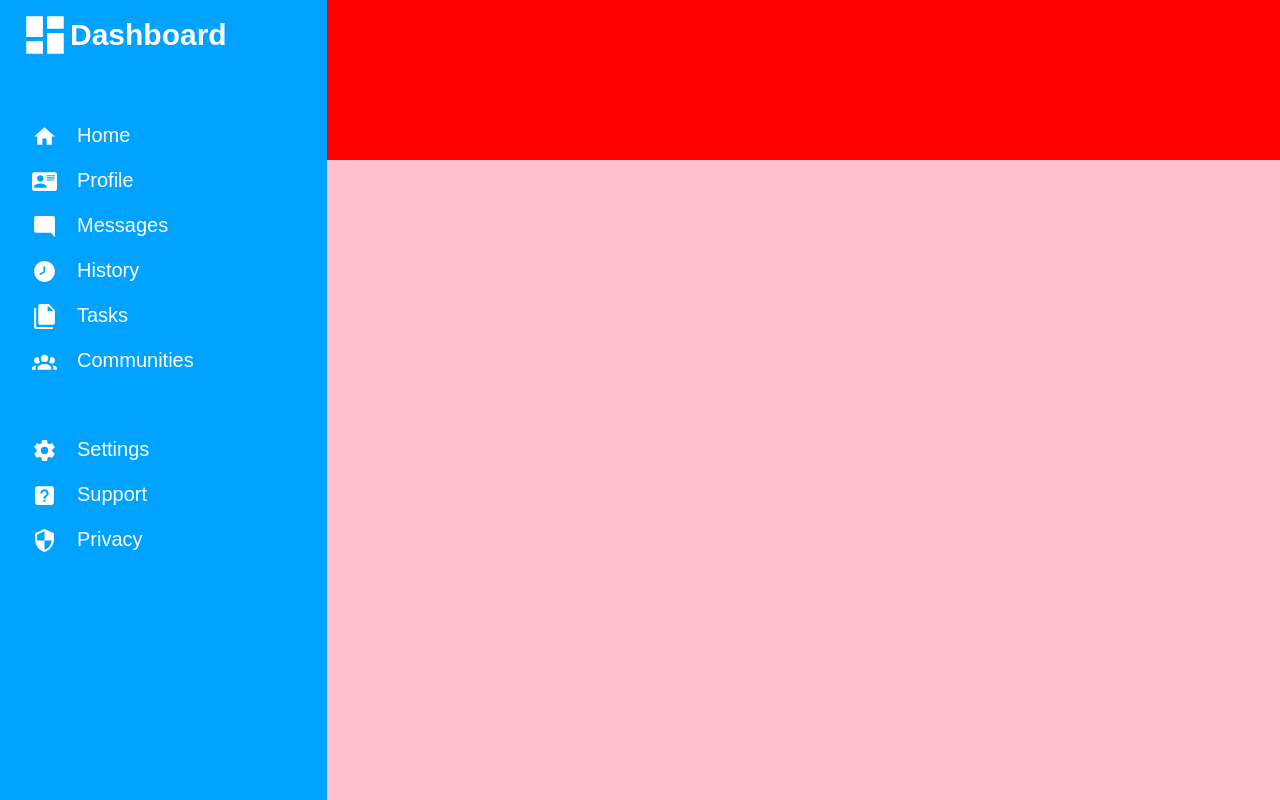
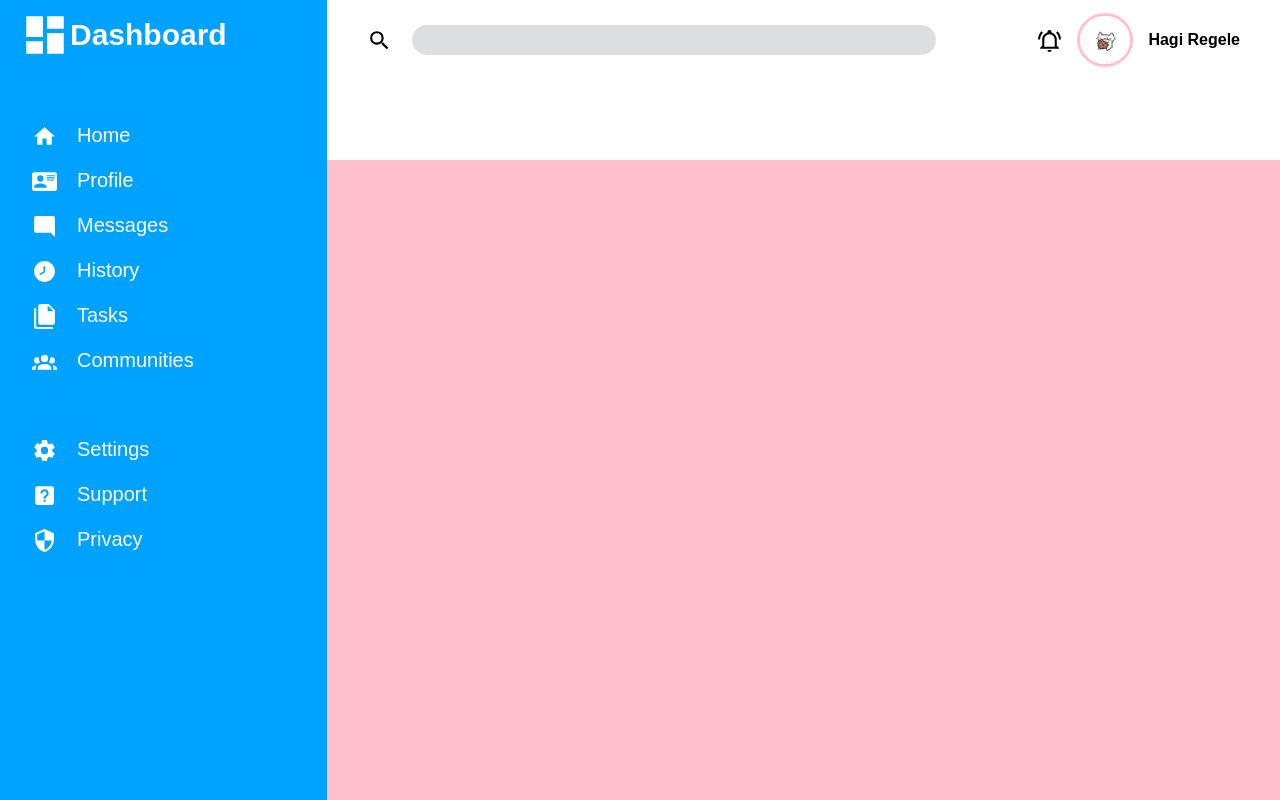
Before and after one commit to Serban-Petru/Admin-Dashboard, a plain HTML site: page index.html in a window 1280 px wide. Drawn offline with Linux system fonts and the light colour scheme.

Commit message:
header top section done

```diff
--- a/index.html
+++ b/index.html
@@ -9,7 +9,22 @@
 <body>
 <div class="content">
     <div class="header">
+        <div class="header-container">
+            <div class="top-header">
+                <div class="top-header-left">
+                    <svg xmlns="http://www.w3.org/2000/svg" viewBox="0 0 24 24"><title>magnify</title><path d="M9.5,3A6.5,6.5 0 0,1 16,9.5C16,11.11 15.41,12.59 14.44,13.73L14.71,14H15.5L20.5,19L19,20.5L14,15.5V14.71L13.73,14.44C12.59,15.41 11.11,16 9.5,16A6.5,6.5 0 0,1 3,9.5A6.5,6.5 0 0,1 9.5,3M9.5,5C7,5 5,7 5,9.5C5,12 7,14 9.5,14C12,14 14,12 14,9.5C14,7 12,5 9.5,5Z" /></svg>
+                    <input type="text">
+                </div>
+                <div class="top-header-right">
+                    <svg xmlns="http://www.w3.org/2000/svg" viewBox="0 0 24 24"><title>bell-ring-outline</title><path d="M10,21H14A2,2 0 0,1 12,23A2,2 0 0,1 10,21M21,19V20H3V19L5,17V11C5,7.9 7.03,5.17 10,4.29C10,4.19 10,4.1 10,4A2,2 0 0,1 12,2A2,2 0 0,1 14,4C14,4.1 14,4.19 14,4.29C16.97,5.17 19,7.9 19,11V17L21,19M17,11A5,5 0 0,0 12,6A5,5 0 0,0 7,11V18H17V11M19.75,3.19L18.33,4.61C20.04,6.3 21,8.6 21,11H23C23,8.07 21.84,5.25 19.75,3.19M1,11H3C3,8.6 3.96,6.3 5.67,4.61L4.25,3.19C2.16,5.25 1,8.07 1,11Z" /></svg>
+                    <img class="cato" src="pics/foto.jpg" alt="cato">
+                    <div class="name"> Hagi Regele</div>
+                </div>
+            </div>
+            <div class="bottom-header">
 
+            </div>
+        </div>
     </div>
 
     <div class="sidebar">
--- a/styles.css
+++ b/styles.css
@@ -18,7 +18,7 @@
 }
 
 .header{
-    background-color: red;
+    background-color: white;
     grid-column: 2/3;
 }
 
@@ -103,3 +103,59 @@ ul,li{
     grid-template-columns:1fr 10fr;
     gap:20px;
 }
+
+.header-container{
+    display: grid;
+    grid-template-rows: 1fr 1fr;
+    margin-left: 40px;
+    margin-right: 40px;
+}
+
+.top-header{
+    display: grid;
+    grid-template-columns: 2fr 1fr;
+
+}
+
+.top-header-left{
+    display: grid;
+    grid-template-columns: 25px 90%;
+    gap:20px;
+    align-items: center;
+
+}
+
+.top-header-left svg,
+.top-header-right svg{
+    width: 25px;
+    height: 25px;
+}
+.top-header-left input{
+    height: 30px;
+    width: 100%;
+    background-color: rgb(220, 222, 224);
+    border-style: none;
+    border-radius: 20px;
+}
+
+
+.top-header-right{
+display: flex;
+justify-content: end;
+align-items: center;
+gap:15px;
+}
+
+
+.cato{
+    border: solid pink 3px;
+    width: 50px;
+    height: auto;
+    border-radius: 100%;
+}
+
+.name{
+    font-weight: bold;
+    display: flex;
+    align-items: center;
+}
```
Also changed, not shown: pics/foto.jpg (added).
